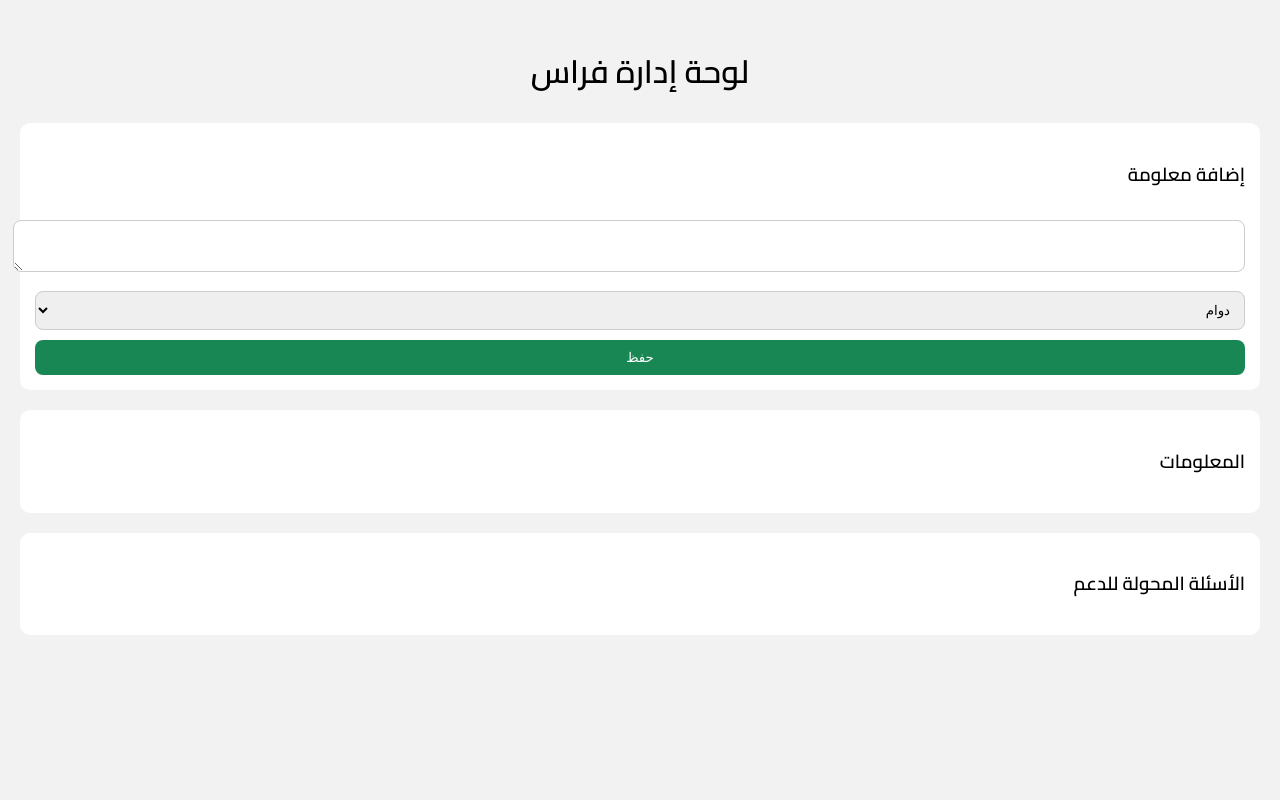
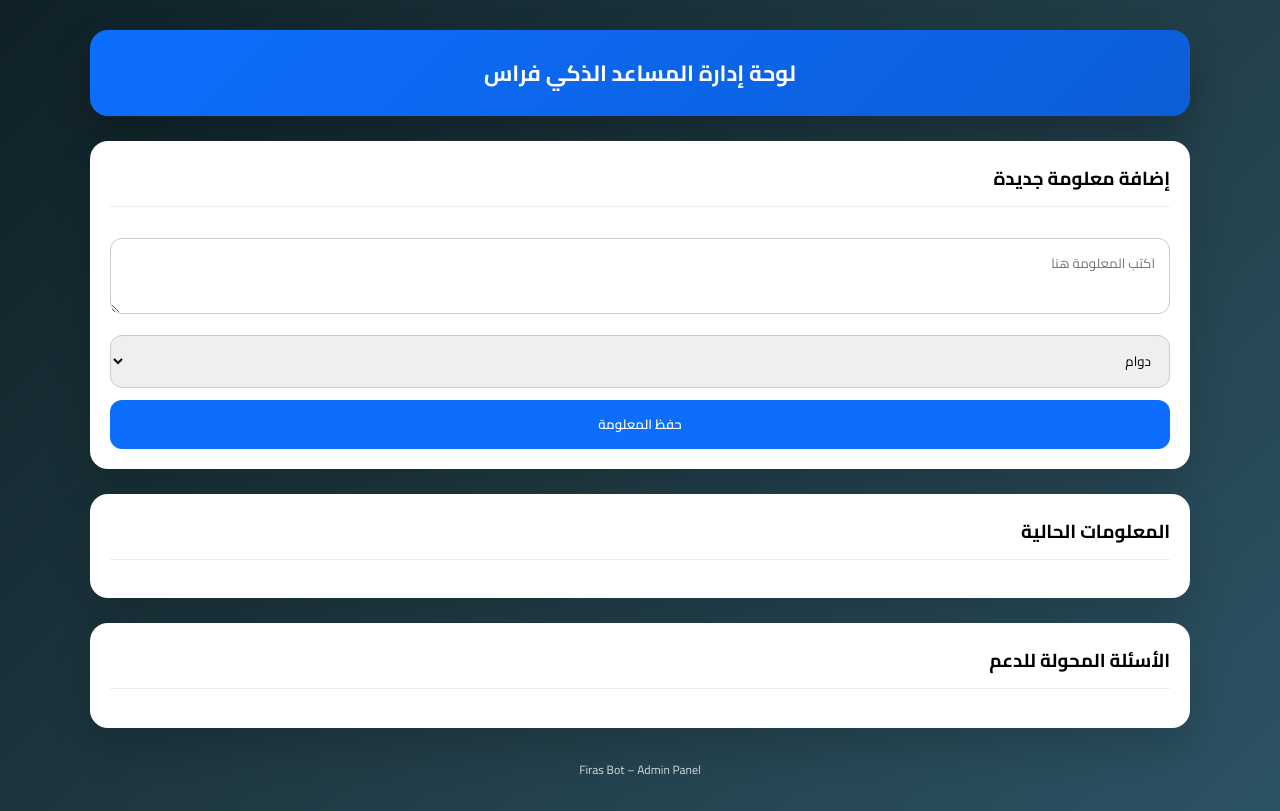
Before and after one commit to ss2009w-lang/chat-assistant, a Python web app: template templates/admin.html in a window 1280 px wide. Run offline with Jinja, Linux system fonts and the light colour scheme; the template is opened without the code that fills it, so the values that code supplies are empty.

Commit message:
professional admin ui

```diff
--- a/templates/admin.html
+++ b/templates/admin.html
@@ -3,60 +3,136 @@
 <head>
 <meta charset='UTF-8'>
 <title>لوحة إدارة فراس</title>
-<link href='https://fonts.googleapis.com/css2?family=Cairo:wght@400;600&display=swap' rel='stylesheet'>
+<link href='https://fonts.googleapis.com/css2?family=Cairo:wght@400;600;700&display=swap' rel='stylesheet'>
 <style>
-body{font-family:'Cairo',sans-serif;background:#f2f2f2;margin:0;padding:20px}
-h1{text-align:center}
-.section{background:#fff;padding:15px;margin-top:20px;border-radius:10px}
-textarea,select,button{width:100%;margin-top:10px;padding:10px;border-radius:8px;border:1px solid #ccc}
-button{background:#198754;color:#fff;border:none;cursor:pointer}
-.item{padding:10px;border-bottom:1px solid #ddd}
+*{box-sizing:border-box}
+body{
+  margin:0;
+  font-family:'Cairo',sans-serif;
+  background:linear-gradient(135deg,#0f2027,#203a43,#2c5364);
+  min-height:100vh;
+  padding:30px
+}
+.container{
+  max-width:1100px;
+  margin:auto
+}
+.header{
+  background:linear-gradient(135deg,#0d6efd,#0b5ed7);
+  color:#fff;
+  padding:22px;
+  border-radius:18px;
+  text-align:center;
+  box-shadow:0 20px 40px rgba(0,0,0,.25)
+}
+.header h1{margin:0;font-size:22px}
+.section{
+  background:#fff;
+  margin-top:25px;
+  border-radius:18px;
+  padding:20px;
+  box-shadow:0 20px 40px rgba(0,0,0,.15)
+}
+.section h3{
+  margin-top:0;
+  border-bottom:1px solid #eee;
+  padding-bottom:10px
+}
+textarea,select,button{
+  width:100%;
+  margin-top:12px;
+  padding:12px 14px;
+  border-radius:12px;
+  border:1px solid #ccc;
+  font-family:'Cairo',sans-serif
+}
+button{
+  background:#0d6efd;
+  color:#fff;
+  border:none;
+  font-weight:600;
+  cursor:pointer
+}
+button:hover{background:#0b5ed7}
+.list .item{
+  background:#f4f6f9;
+  border-radius:12px;
+  padding:14px;
+  margin-top:10px;
+  font-size:14px
+}
+.tag{
+  display:inline-block;
+  background:#0d6efd;
+  color:#fff;
+  padding:2px 8px;
+  border-radius:8px;
+  font-size:11px;
+  margin-left:6px
+}
+.footer{
+  text-align:center;
+  color:#fff;
+  margin-top:30px;
+  font-size:12px;
+  opacity:.8
+}
 </style>
 </head>
 <body>
 
-<h1>لوحة إدارة فراس</h1>
+<div class='container'>
+
+  <div class='header'>
+    <h1>لوحة إدارة المساعد الذكي فراس</h1>
+  </div>
 
   <div class='section'>
-<h3>إضافة معلومة</h3>
-<textarea id='info'></textarea>
+    <h3>إضافة معلومة جديدة</h3>
+    <textarea id='info' placeholder='اكتب المعلومة هنا'></textarea>
     <select id='cat'>
       <option value='دوام'>دوام</option>
       <option value='تواصل'>تواصل</option>
       <option value='مواقع'>مواقع</option>
       <option value='عام'>عام</option>
     </select>
-<button onclick='addInfo()'>حفظ</button>
+    <button onclick='addInfo()'>حفظ المعلومة</button>
   </div>
 
   <div class='section'>
-<h3>المعلومات</h3>
-<div id='infos'></div>
+    <h3>المعلومات الحالية</h3>
+    <div id='infos' class='list'></div>
   </div>
 
   <div class='section'>
     <h3>الأسئلة المحولة للدعم</h3>
-<div id='forwarded'></div>
+    <div id='forwarded' class='list'></div>
+  </div>
+
+  <div class='footer'>
+    Firas Bot – Admin Panel
+  </div>
+
 </div>
 
 <script>
 fetch('/admin/data').then(r=>r.json()).then(data=>{
-  const i=document.getElementById('infos');
-  data.infos.forEach(o=>{
-    const d=document.createElement('div');
-    d.className='item';
-    d.innerText='['+o.category+'] '+o.text;
-    i.appendChild(d);
-  });
+  const infos=document.getElementById('infos')
+  data.infos.forEach(i=>{
+    const d=document.createElement('div')
+    d.className='item'
+    d.innerHTML='<span class=\"tag\">'+i.category+'</span>'+i.text
+    infos.appendChild(d)
+  })
 
-  const f=document.getElementById('forwarded');
+  const f=document.getElementById('forwarded')
   data.forwarded.forEach(q=>{
-    const d=document.createElement('div');
-    d.className='item';
-    d.innerText=q;
-    f.appendChild(d);
-  });
-});
+    const d=document.createElement('div')
+    d.className='item'
+    d.innerText=q
+    f.appendChild(d)
+  })
+})
 
 function addInfo(){
   fetch('/admin/add_info',{
@@ -66,7 +142,7 @@ function addInfo(){
       text:document.getElementById('info').value,
       category:document.getElementById('cat').value
     })
-  }).then(()=>location.reload());
+  }).then(()=>location.reload())
 }
 </script>
 
```
Lines whose indentation alone changed are shown as unchanged.
